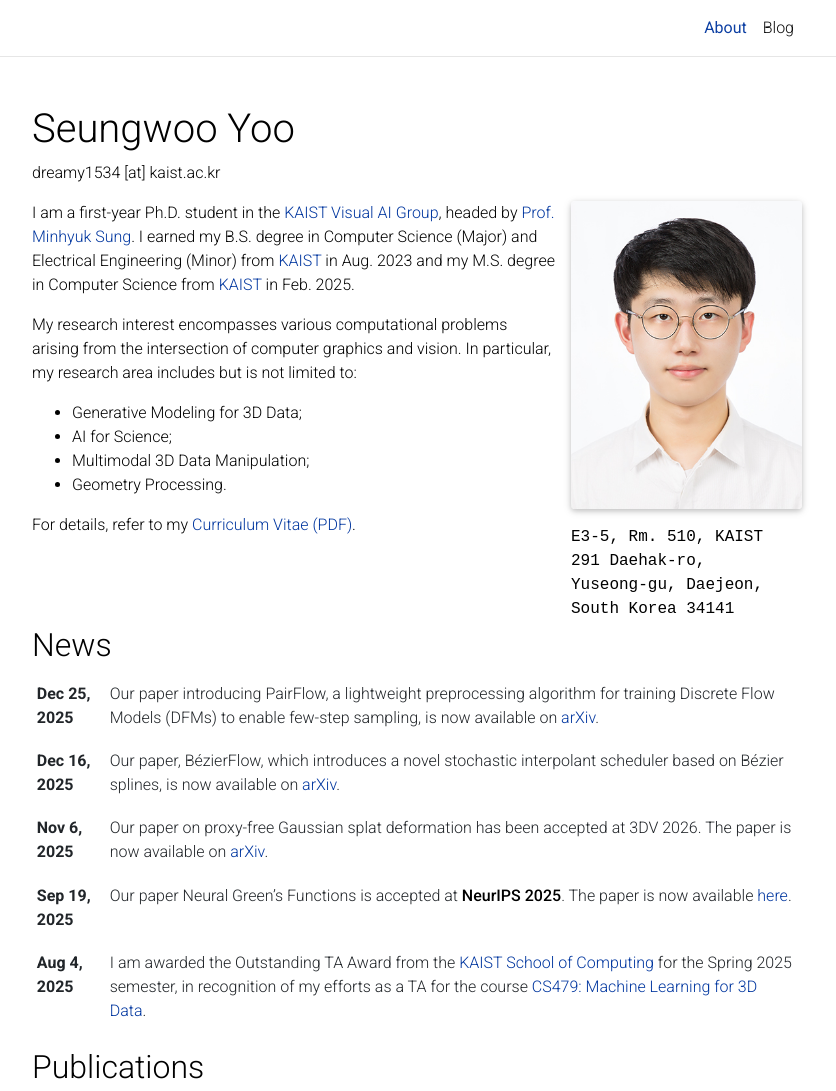
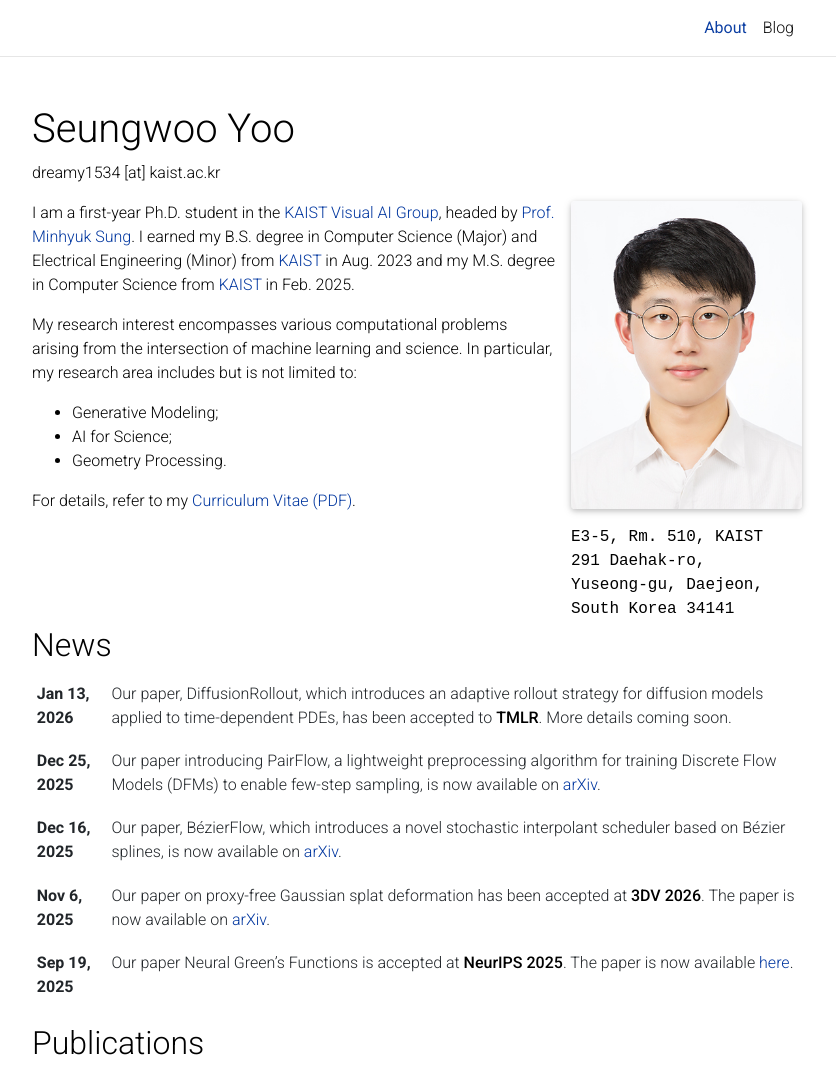
Before and after one commit to DveloperY0115/DveloperY0115.github.io, a Jekyll site: the page built from _pages/about.md, in a window 1280 px wide and 1400 px high, cut to the strip 0-1091 px from the top of the window. Shown: the whole strip, without its empty margins (223-1059 px from the left). Built offline with Jekyll 4.4.1, drawn with Linux system fonts in a browser that asks for light colours; full-size pictures stand in for the smaller copies a plugin makes; comment, search, counter and statistics services are not loaded; a style sheet for code colours, icons or effects is not loaded.

Commit message:
Add DiffusionRollout

```diff
--- a/_pages/about.md
+++ b/_pages/about.md
@@ -22,10 +22,9 @@
 
 I am a first-year Ph.D. student in the [KAIST Visual AI Group](https://kaist-visual-ai-group.github.io), headed by [Prof. Minhyuk Sung](https://mhsung.github.io). I earned my B.S. degree in Computer Science (Major) and Electrical Engineering (Minor) from [KAIST](https://www.kaist.ac.kr/en/) in Aug. 2023 and my M.S. degree in Computer Science from [KAIST](https://www.kaist.ac.kr/en/) in Feb. 2025.
 
-My research interest encompasses various computational problems arising from the intersection of computer graphics and vision. In particular, my research area includes but is not limited to:
-- Generative Modeling for 3D Data;
+My research interest encompasses various computational problems arising from the intersection of machine learning and science. In particular, my research area includes but is not limited to:
+- Generative Modeling;
 - AI for Science;
-- Multimodal 3D Data Manipulation;
 - Geometry Processing.
 
 For details, refer to my [Curriculum Vitae (PDF)](assets/pdf/CV.pdf).
```
Also changed, not shown: _bibliography/papers.bib (+11 -2 lines), _news/20251106_gs-deform_3dv.md (+1 -1 lines), _news/20260113_diffusionrollout.md (added, +8 -0 lines), assets/img/publication_preview/diffusionrollout.png (added), 1 other file.
